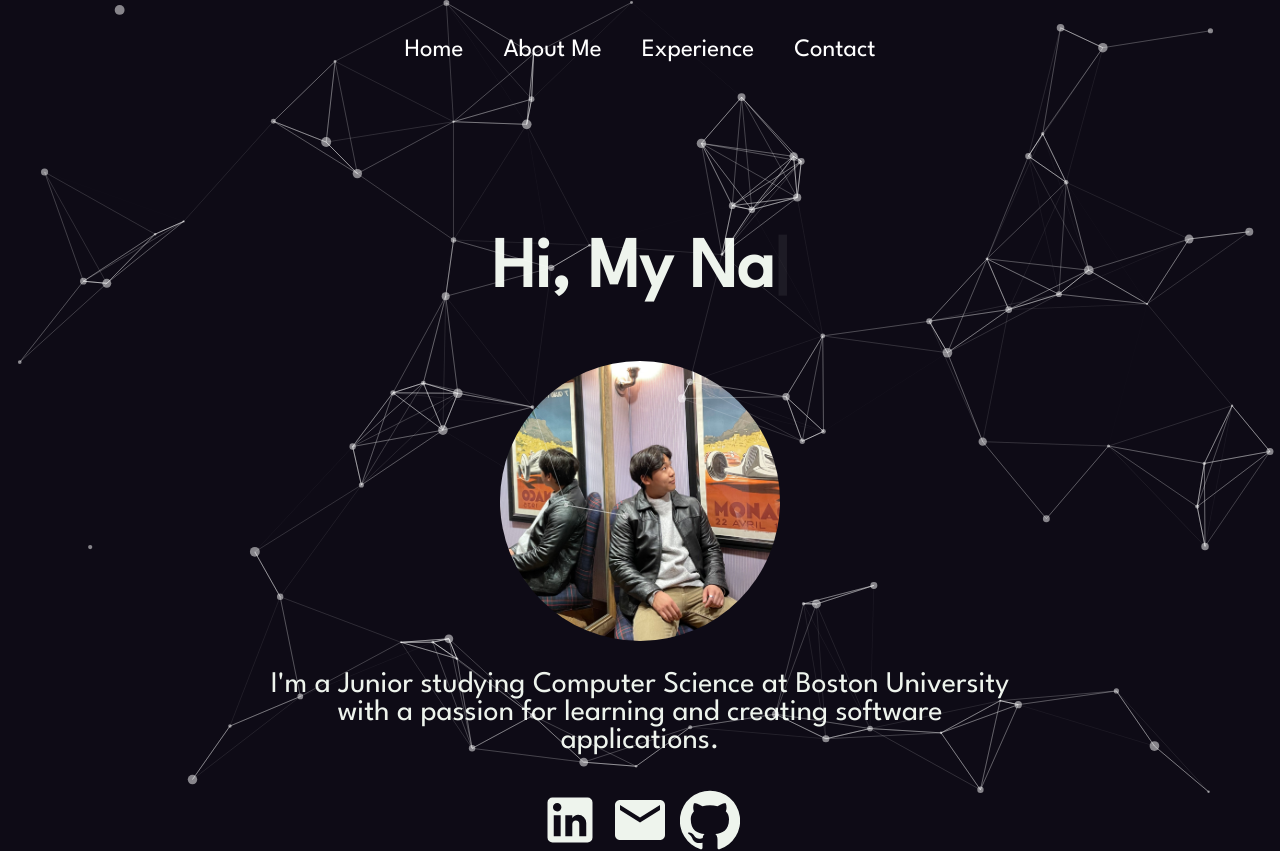
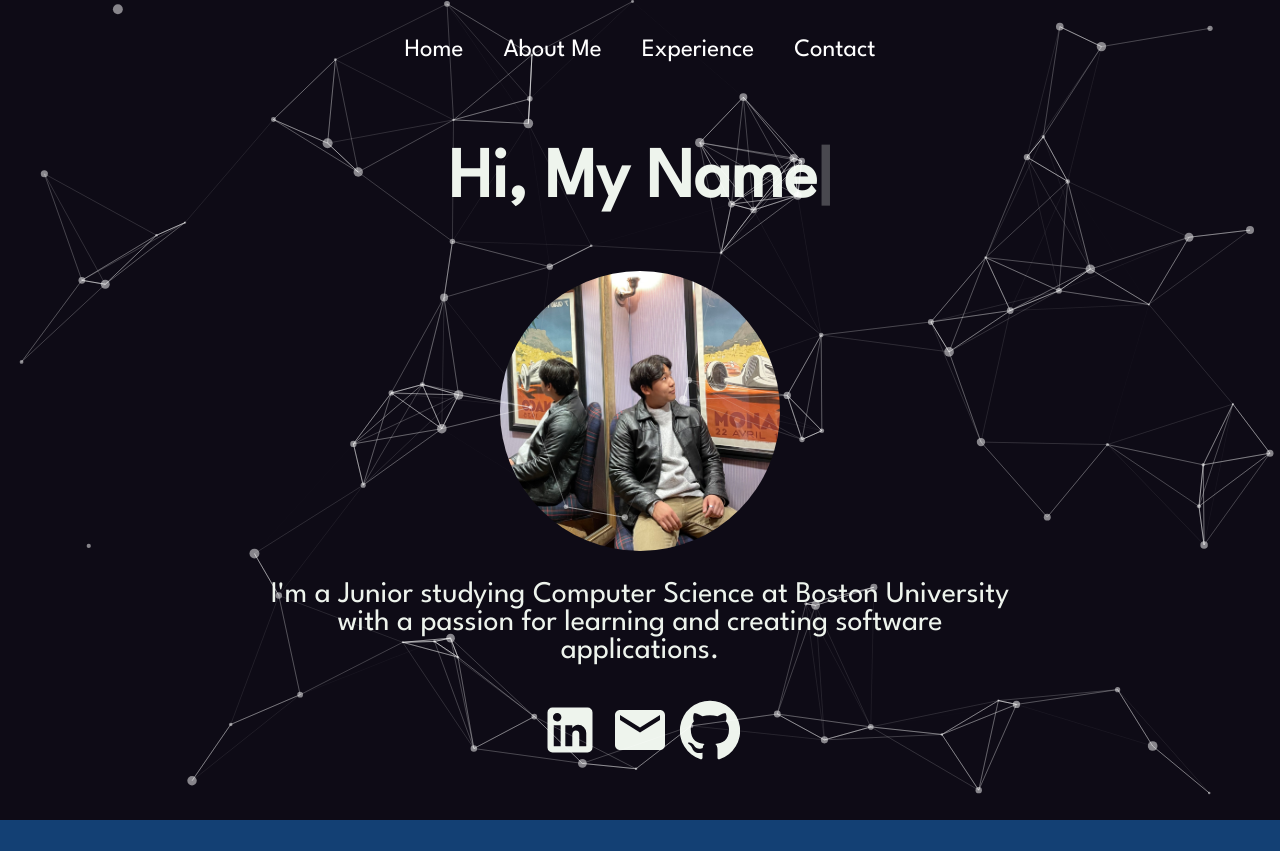
Before and after one commit to just2nlee/portfoliowebsite, a React (Create React App) app: page / in a window 1280 px wide. Shown: the top 851 px of the page. Built offline with nearby package versions, Linux system fonts and the light colour scheme; a web font is replaced by a local one.

Commit message:
adjusted home page

```diff
--- a/src/styles/Home.css
+++ b/src/styles/Home.css
@@ -7,7 +7,7 @@
 
 .about {
   width: 100%;
-  height: 900px;
+  height: 720px;
   display: flex;
   flex-direction: column;
   justify-content: center;
```
